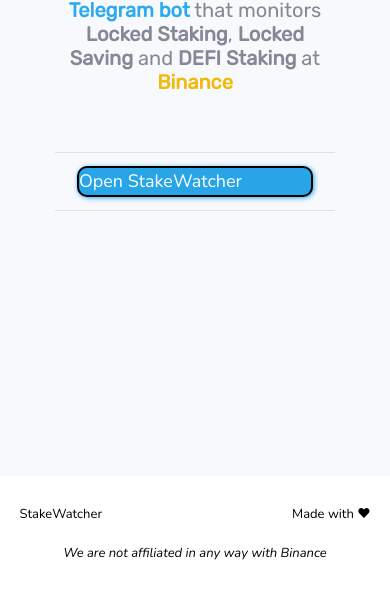
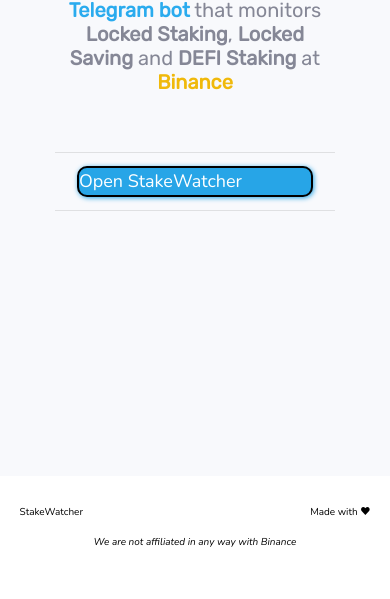
Before and after one commit to stakewatcher/StakeWatcher.github.io, a website with bundled scripts: page index.html in a window 390 px wide. Shown: the part 235-834 px from the top of the page. Built offline with nearby package versions, Linux system fonts and the light colour scheme; a script that the page names is missing.

Commit message:
20220522

```diff
--- a/index.html
+++ b/index.html
@@ -950,7 +950,7 @@
 				</div>
 			</footer>
 			<!-- MOBILE -->
-			<footer class="sticky-footer bg-white d-lg-none">
+			<footer class="sticky-footer bg-white d-lg-none" style="font-size: 10px;">
 				<div class="container-fluid py-1" style="color: black;">
 					<div class="row">
 						<div class="col text-left">StakeWatcher</div>
```
